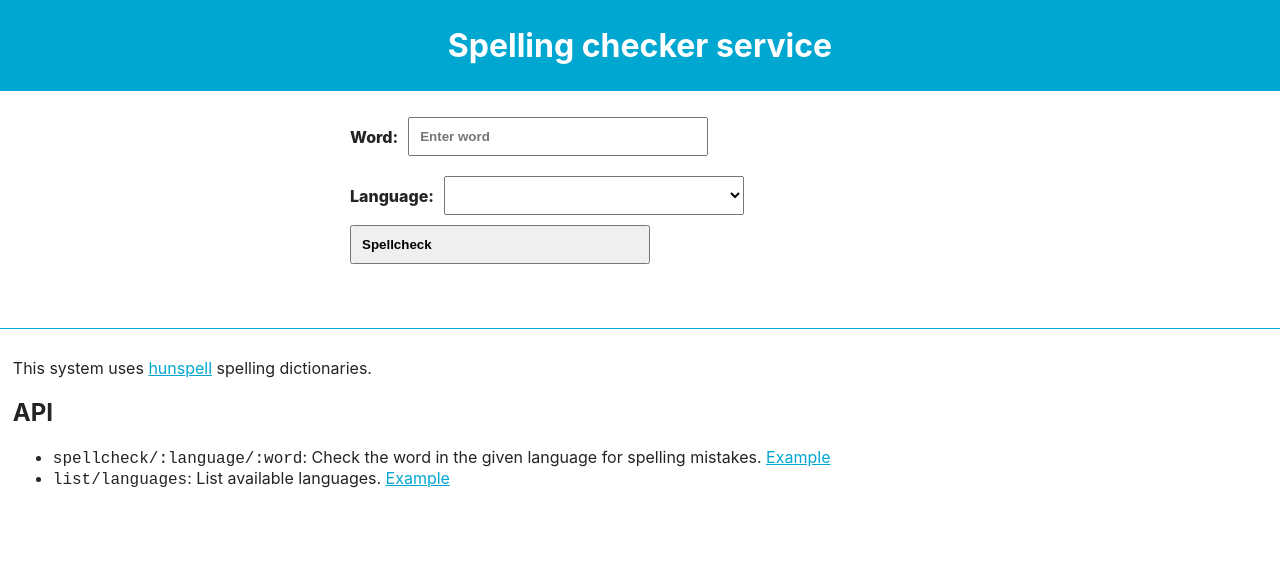
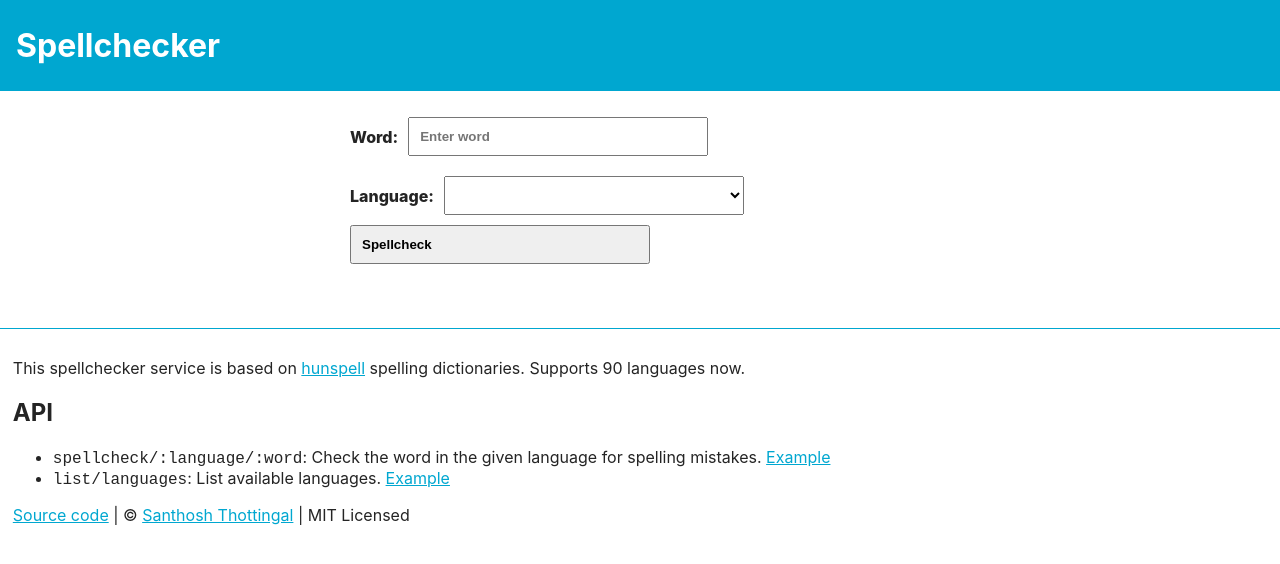
Before and after one commit to santhoshtr/spellchecker-webservice, a website: page public/index.html in a window 1280 px wide. Drawn offline with Linux system fonts and the light colour scheme; no server answers.

Commit message:
Documentation

```diff
--- a/public/index.html
+++ b/public/index.html
@@ -3,13 +3,13 @@
     <head>
         <meta charset="utf-8">
         <meta name="viewport" content="width=device-width,initial-scale=1">
-        <title>Spelling checker service</title>
+        <title>Spellchecker</title>
         <script src="js/index.js"></script>
         <link href="style/main.css" rel="stylesheet" type="text/css" />
     </head>
     <body>
         <header>
-            <h1>Spelling checker service</h1>
+            <h1>Spellchecker</h1>
         </header>
         <main class="container">
             <form class="form" onSubmit="return onSubmit()">
@@ -26,12 +26,13 @@
             </section>
         </main>
         <footer>
-            <p>This system uses <a href="https://hunspell.github.io/">hunspell</a> spelling dictionaries.</p>
+            <p>This spellchecker service is based on <a href="https://hunspell.github.io/">hunspell</a> spelling dictionaries. Supports 90 languages now.</p>
             <h2>API</h2>
             <ul>
                 <li><code>spellcheck/:language/:word</code>: Check the word in the given language for spelling mistakes.
                     <a href="/spellcheck/en/Educashion">Example</a></li>
                 <li><code>list/languages</code>: List available languages. <a href="/list/languages">Example</a></li>
             </ul>
+            <p><a href="https://github.com/santhoshtr/spellchecker-webservice">Source code</a> | &copy; <a href="https://thottingal.in">Santhosh Thottingal</a> | MIT Licensed</p>
         </footer>
     </body>
--- a/public/style/main.css
+++ b/public/style/main.css
@@ -13,7 +13,7 @@ body {
   color: var(--text-color);
   font-size: 16px;
   background-color: var(--white);
-  text-align: center;
+  text-align: left;
   margin: 0;
 }
 
```
